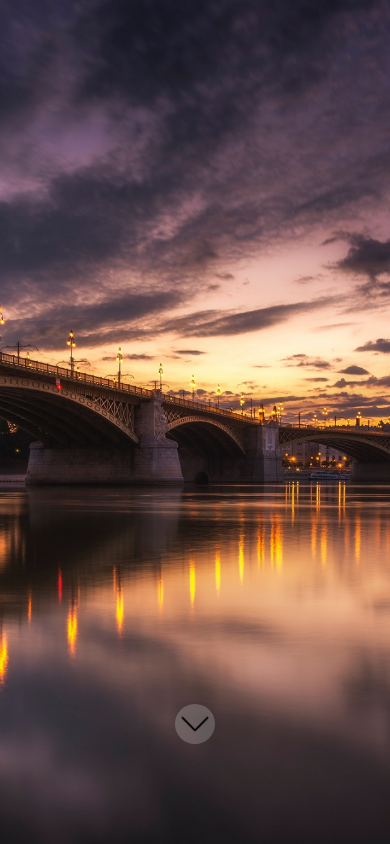
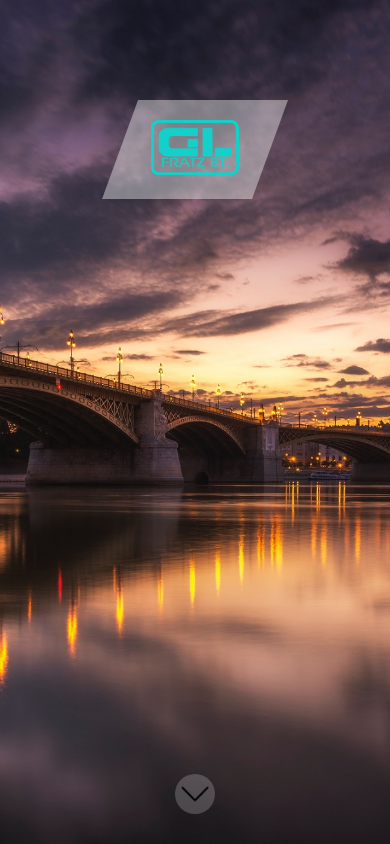
Before and after one commit to peronh/GL-Fratz, a plain HTML site: page index.html in a window 390 px wide. Shown: the top 844 px of the page. Drawn offline with Linux system fonts and the light colour scheme.

Commit message:
update files

```diff
--- a/dist/style.css
+++ b/dist/style.css
@@ -61,11 +61,54 @@ header {
     height: 100%;
     width: 100%;
     position: relative;
+    display: -webkit-box;
+    display: -ms-flexbox;
+    display: flex;
+    -webkit-box-pack: center;
+    -ms-flex-pack: center;
+    justify-content: center;
+    -webkit-box-align: start;
+    -ms-flex-align: start;
+    align-items: flex-start;
+}
+
+.header-logo {
+    width: 400px;
+    background-color: rgba(256, 256, 256, 0.4);
+    margin-top: 200px;
+    padding: 30px;
+    -webkit-transform: skewX(-20deg);
+    transform: skewX(-20deg);
+    -webkit-animation: headerImg 1600ms ease-out;
+    animation: headerImg 1600ms ease-out;
+}
+
+@-webkit-keyframes headerImg {
+    0% { margin-top:-250px;}
+    20% { margin-top: 200px; }
+    40% { margin-top: 90px; }
+    60% { margin-top: 200px; }
+    80% { margin-top: 170px; }
+    100% { margin-top:200px; }
+  }
+
+@keyframes headerImg {
+    0% { margin-top:-250px;}
+    20% { margin-top: 200px; }
+    40% { margin-top: 90px; }
+    60% { margin-top: 200px; }
+    80% { margin-top: 170px; }
+    100% { margin-top:200px; }
+  }
+
+.header-logo-img {
+    -webkit-transform: skewX(20deg);
+    transform: skewX(20deg);
 }
 
 .header-arrow-down {
     position: absolute;
-    bottom: 100px;
+    bottom: 30px;
     width: 100%;
     display: -webkit-box;
     display: -ms-flexbox;
@@ -91,7 +134,6 @@ header {
     left: 0;
     right: 0;
     bottom: 0;
-    background-color: rgba(0,0,0,0.2);
 }
 
 .is-navOpen{
@@ -115,9 +157,18 @@ nav {
     height: 100%;
     text-align: left;
     padding-left: 20px;
-    padding-top: 20px;
+    padding-top: 100px;
     background-image: -webkit-gradient(linear, left top, right top, from(#f8fafa), to(#c3f7fc));
     background-image: linear-gradient(to right, #f8fafa, #c3f7fc);
+    position: relative;
+}
+
+.movement {
+    width: 30px;
+    height: 30px;
+    position: absolute;
+    top: 20px;
+    right: 20px;
 }
 
 .menu a {
@@ -166,6 +217,7 @@ nav {
 main {
     position: absolute;
     left: 10px;
+    width: 50px;
 }
 
 .logo {
@@ -275,6 +327,18 @@ main {
     animation: bounce 800ms ease;
 }
 
+@-webkit-keyframes bounce {
+    0% { -webkit-transform:scale(0); transform:scale(0); }
+    50% {-webkit-transform:scale(1.2);transform:scale(1.2); }
+    100% {-webkit-transform:scale(1);transform:scale(1); }
+    }
+
+@keyframes bounce {
+    0% { -webkit-transform:scale(0); transform:scale(0); }
+    50% {-webkit-transform:scale(1.2);transform:scale(1.2); }
+    100% {-webkit-transform:scale(1);transform:scale(1); }
+    }
+
 .text-animation {
     opacity: 1;
     margin: 0;
@@ -284,7 +348,6 @@ main {
     width: 40px;
     height: 40px;
     position: fixed;
-    z-index: 100;
     bottom: 20px;
     right: 20px;
     padding: 5px;
@@ -293,46 +356,64 @@ main {
     display: none;
 }
 
+::-webkit-scrollbar {
+    width: 10px;
+}
 
-@-webkit-keyframes bounce {
-    0% {
-      -webkit-transform:scale(0);
-      transform:scale(0);
-    }
-    50% {
-      -webkit-transform:scale(1.2);
-      transform:scale(1.2);
-    }
-    100% {
-      -webkit-transform:scale(1);
-      transform:scale(1);
-    }
-  }
+::-webkit-scrollbar:hover {
+    width: 15px;
+}
 
+::-webkit-scrollbar-track {
+    -webkit-box-shadow: inset 1px 1px 5px grey;
+    box-shadow: inset 1px 1px 5px grey;
+    border-radius: 5px;
+}
 
-@keyframes bounce {
-    0% {
-      -webkit-transform:scale(0);
-      transform:scale(0);
-    }
-    50% {
-      -webkit-transform:scale(1.2);
-      transform:scale(1.2);
-    }
-    100% {
-      -webkit-transform:scale(1);
-      transform:scale(1);
-    }
-  }
+::-webkit-scrollbar-thumb {
+    background: #13D0CA;
+    border-radius: 5px;
+}
+
+::-webkit-scrollbar-thumb:hover {
+    background: rgb(3, 139, 135);
+}
 
 
 
 @media (max-width: 991px) {
-
     #desktop a {
         display: none;
     }
+    .header-logo {
+        width: 150px;
+        margin-top: 100px;
+        padding: 20px;
+    }
+    @-webkit-keyframes headerImg {
+        0% { margin-top:-150px;}
+        20% { margin-top: 100px; }
+        40% { margin-top: 40px; }
+        60% { margin-top: 100px; }
+        80% { margin-top: 85px; }
+        100% { margin-top: 100px; }
+      }
+    @keyframes headerImg {
+        0% { margin-top:-150px;}
+        20% { margin-top: 100px; }
+        40% { margin-top: 40px; }
+        60% { margin-top: 100px; }
+        80% { margin-top: 85px; }
+        100% { margin-top: 100px; }
+      }
+}
 
+@media (max-width: 767px) {
+
+    .header-logo-img {
+        width: 80%;
+        margin: 0 auto;
+    }
 
 }
 
--- a/index.html
+++ b/index.html
@@ -27,10 +27,18 @@
                     <img src="assets/down-arrow.png" alt="arrow_down">
                 </div>
             </div>
+            <div class="header-logo">
+                <div class="header-logo-img">
+                    <img src="assets/fratz.png" alt="fratz">
+                </div>
+            </div>
         </header>
 
         <nav class="nav">
             <div class="menu">
+                <div class="movement">
+                    <img src="assets/tactile.png" alt="tactile-left-movement">
+                </div>
                 <a href="#">home</a>
                 <a href="#">kapcsolat</a>
                 <a href="#">rólunk</a>
--- a/script/main.js
+++ b/script/main.js
@@ -29,7 +29,7 @@ $(document).ready(function(){
 
     $('.box-text').waypoint(function() {
         $(this).delay(300).addClass('text-animation');
-    }, { offset: '60%'
+    }, { offset: '65%'
     });
 
 
--- a/style/style.css
+++ b/style/style.css
@@ -60,11 +60,36 @@ header {
     height: 100%;
     width: 100%;
     position: relative;
+    display: flex;
+    justify-content: center;
+    align-items: flex-start;
+}
+
+.header-logo {
+    width: 400px;
+    background-color: rgba(256, 256, 256, 0.4);
+    margin-top: 200px;
+    padding: 30px;
+    transform: skewX(-20deg);
+    animation: headerImg 1600ms ease-out;
+}
+
+@keyframes headerImg {
+    0% { margin-top:-250px;}
+    20% { margin-top: 200px; }
+    40% { margin-top: 90px; }
+    60% { margin-top: 200px; }
+    80% { margin-top: 170px; }
+    100% { margin-top:200px; }
+  }
+
+.header-logo-img {
+    transform: skewX(20deg);
 }
 
 .header-arrow-down {
     position: absolute;
-    bottom: 100px;
+    bottom: 30px;
     width: 100%;
     display: flex;
     justify-content: center;
@@ -86,7 +111,6 @@ header {
     left: 0;
     right: 0;
     bottom: 0;
-    background-color: rgba(0,0,0,0.2);
 }
 
 .is-navOpen{
@@ -109,8 +133,17 @@ nav {
     height: 100%;
     text-align: left;
     padding-left: 20px;
-    padding-top: 20px;
+    padding-top: 100px;
     background-image: linear-gradient(to right, #f8fafa, #c3f7fc);
+    position: relative;
+}
+
+.movement {
+    width: 30px;
+    height: 30px;
+    position: absolute;
+    top: 20px;
+    right: 20px;
 }
 
 .menu a {
@@ -151,6 +184,7 @@ nav {
 main {
     position: absolute;
     left: 10px;
+    width: 50px;
 }
 
 .logo {
@@ -242,6 +276,12 @@ main {
     animation: bounce 800ms ease;
 }
 
+@keyframes bounce {
+    0% { transform:scale(0); }
+    50% {transform:scale(1.2); }
+    100% {transform:scale(1); }
+    }
+
 .text-animation {
     opacity: 1;
     margin: 0;
@@ -259,27 +299,55 @@ main {
     display: none;
 }
 
+::-webkit-scrollbar {
+    width: 10px;
+}
 
-@keyframes bounce {
-    0% {
-      transform:scale(0);
-    }
-    50% {
-      transform:scale(1.2);
-    }
-    100% {
-      transform:scale(1);
-    }
-  }
+::-webkit-scrollbar:hover {
+    width: 15px;
+}
+
+::-webkit-scrollbar-track {
+    box-shadow: inset 1px 1px 5px grey;
+    border-radius: 5px;
+}
+
+::-webkit-scrollbar-thumb {
+    background: #13D0CA;
+    border-radius: 5px;
+}
+
+::-webkit-scrollbar-thumb:hover {
+    background: rgb(3, 139, 135);
+}
 
 
 
 @media (max-width: 991px) {
-
     #desktop a {
         display: none;
     }
+    .header-logo {
+        width: 150px;
+        margin-top: 100px;
+        padding: 20px;
+    }
+    @keyframes headerImg {
+        0% { margin-top:-150px;}
+        20% { margin-top: 100px; }
+        40% { margin-top: 40px; }
+        60% { margin-top: 100px; }
+        80% { margin-top: 85px; }
+        100% { margin-top: 100px; }
+      }
+}
 
+@media (max-width: 767px) {
+
+    .header-logo-img {
+        width: 80%;
+        margin: 0 auto;
+    }
 
 }
 
```
Also changed, not shown: assets/bars.png, assets/tactile.png (added).
